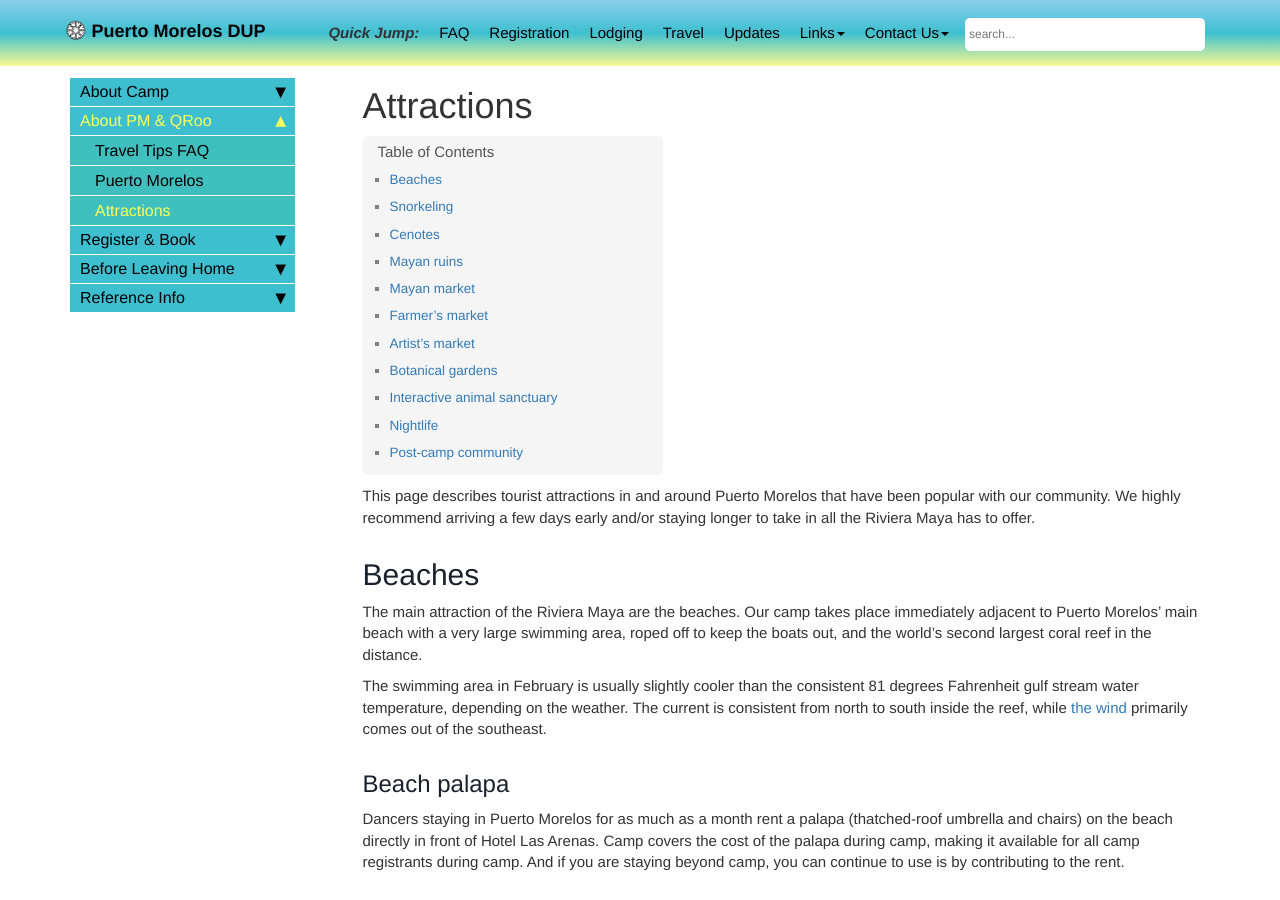
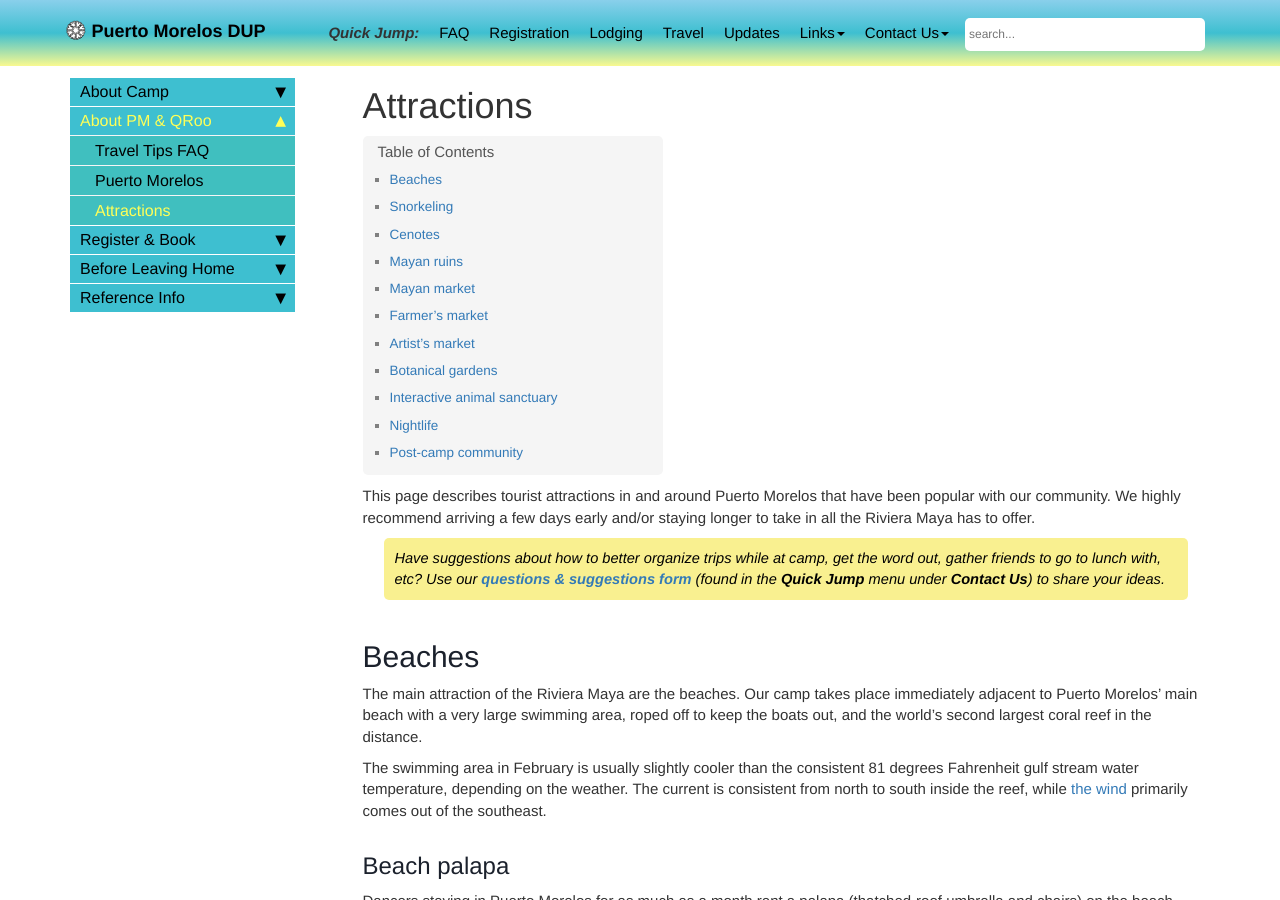
Before and after one commit to davewalker60/pmdup, a Jekyll site: the page built from pages/attractions.md, in a window 1280 px wide and 900 px high. Built offline with Jekyll 4.4.1, drawn with Linux system fonts in a browser that asks for light colours; comment, search, counter and statistics services are not loaded.

Commit message:
adding "help organize" note

```diff
--- a/pages/attractions.md
+++ b/pages/attractions.md
@@ -9,6 +9,8 @@ search: include
 ---
 
 This page describes tourist attractions in and around Puerto Morelos that have been popular with our community. We highly recommend arriving a few days early and/or staying longer to take in all the Riviera Maya has to offer.
+
+> Have suggestions about how to better organize trips while at camp, get the word out, gather friends to go to lunch with, etc? Use our [**questions & suggestions form**](https://docs.google.com/forms/d/e/1FAIpQLSeKsY-e9iy44578E1ijjs_g5Bwi1gZCuW439N1bOBlL76U5qg/viewform){:target="_blank"} (found in the **Quick Jump** menu under **Contact Us**) to share your ideas.
 
 # Beaches
 
```
